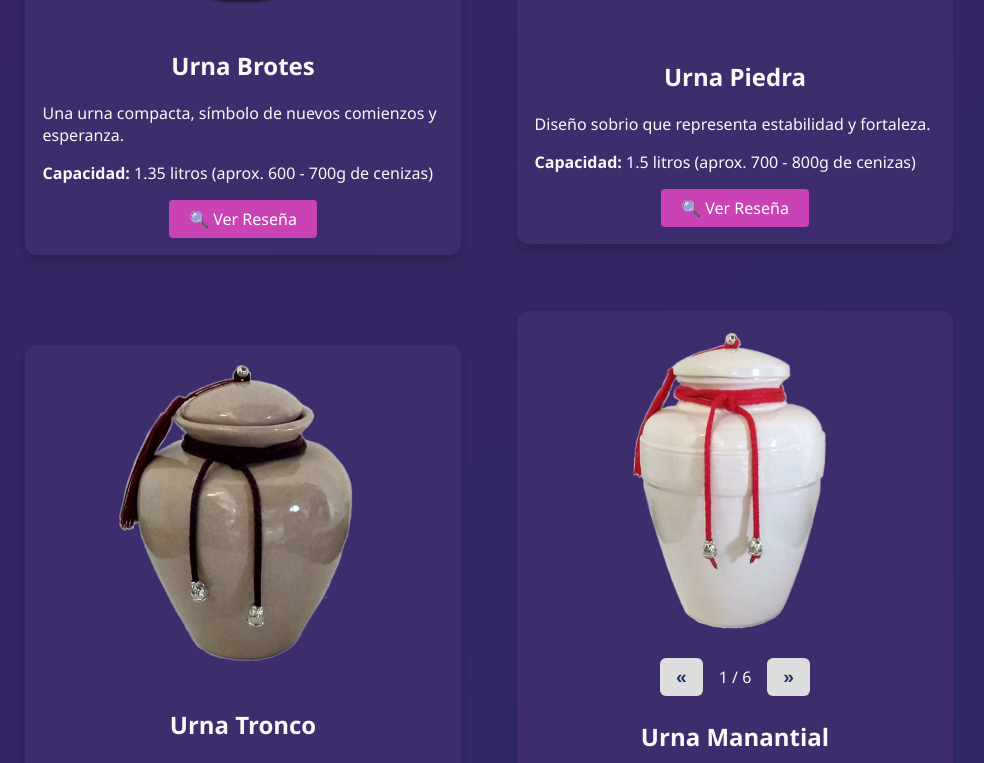
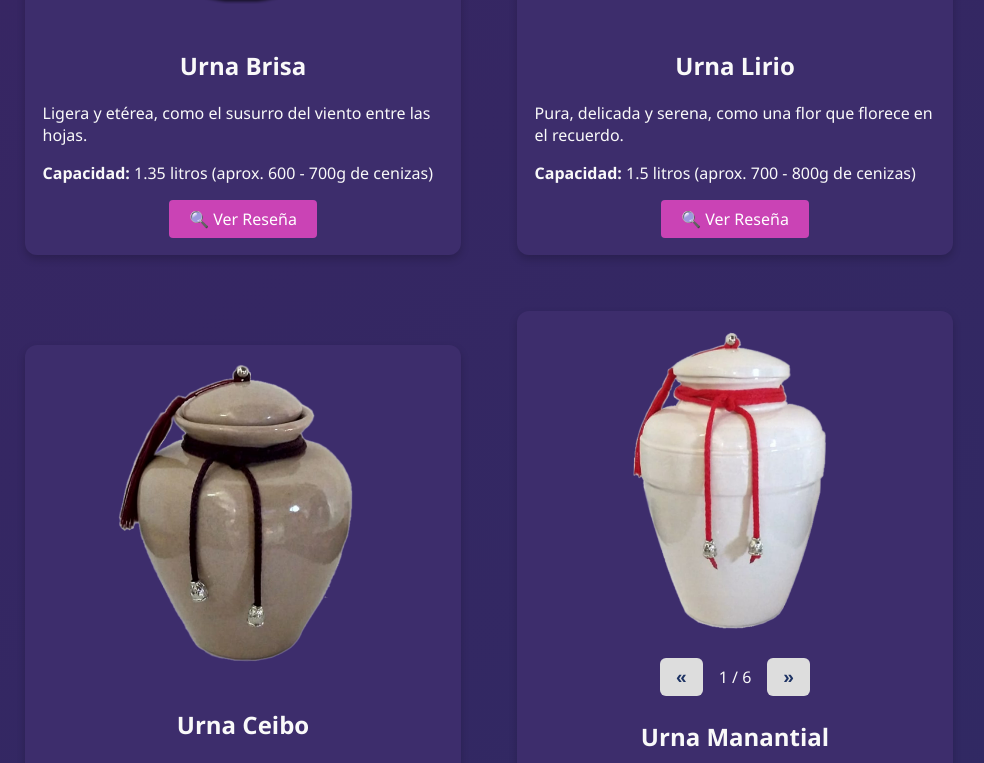
Before and after one commit to miguelkenny/urnasflordelaire, a SvelteKit app: page / in a window 1280 px wide. Shown: the part 3051-3814 px from the top of the page, without its empty margins (151-1135 px from the left). Built offline with nearby package versions, Linux system fonts and the light colour scheme.

Commit message:
Párrafos en descripcion de Urnas

```diff
--- a/src/routes/dataUrnas.js
+++ b/src/routes/dataUrnas.js
@@ -1,11 +1,13 @@
 export default [
   {
-    slug: "urna-brotes",
-    nombre: "Urna Brotes",
-    descripcion: "Una urna compacta, símbolo de nuevos comienzos y esperanza.",
+    slug: "urna-brisa",
+    nombre: "Urna Brisa",
+    descripcion: "Ligera y etérea, como el susurro del viento entre las hojas.",
     descripcionLarga: [
-      "Como los primeros brotes que emergen de la tierra, esta urna representa un comienzo suave y esperanzador.",
-      "Ideal para almas jóvenes o de energía sutil, su diseño compacto guarda con calidez los recuerdos."
+      "El modelo Brisa está inspirado en la suavidad del aire que acaricia el alma.",
+      "Con líneas delicadas y un diseño liviano, representa el tránsito sereno y natural hacia una nueva forma de existencia.",
+      "Es una urna pensada para honrar la memoria con sencillez, frescura y belleza sutil.",
+      "Ideal para quienes fueron luz suave y presencia discreta."
     ],
     imagen: ["/images/1350.png"],
     capacidad: 1.350,
@@ -13,12 +15,13 @@ export default [
     tipo: "std"
   },
   {
-    slug: "urna-piedra",
-    nombre: "Urna Piedra",
-    descripcion: "Diseño sobrio que representa estabilidad y fortaleza.",
+    slug: "urna-lirio",
+    nombre: "Urna Lirio",
+    descripcion: "Pura, delicada y serena, como una flor que florece en el recuerdo.",
     descripcionLarga: [
-      "Sólida, simple y noble. Piedra simboliza estabilidad, presencia y permanencia.",
-      "Su diseño sobrio en color liso rinde homenaje a quienes fueron pilares en la vida de sus seres queridos."
+      "El modelo Lirio evoca la paz y la pureza que deja una vida vivida con amor.",
+      "Su forma elegante y su estética floral la convierten en una urna que honra con dulzura y respeto.",
+      "Inspirada en la belleza serena del lirio, es perfecta para quienes dejaron una huella sutil pero profunda, como un perfume que persiste en el alma."
     ],
     imagen: ["/images/urna-1500-verde.png"],
     capacidad: 1.500,
@@ -26,12 +29,14 @@ export default [
     tipo: "std"
   },
   {
-    slug: "urna-tronco",
-    nombre: "Urna Tronco",
-    descripcion: "Firme y elegante, ideal para una vida con raíces profundas.",
+    slug: "urna-ceibo",
+    nombre: "Urna Ceibo",
+    descripcion: "Fuerte, vibrante y llena de vida, como el árbol que inspira su nombre.",
     descripcionLarga: [
-      "Como el tronco de un árbol, esta urna representa la fuerza tranquila, el arraigo y la historia.",
-      "Pensada para quienes vivieron con profundidad, dejando huellas duraderas en su entorno."
+      "El modelo Ceibo rinde homenaje a la fuerza vital, al arraigo y a la identidad.",
+      "Inspirado en el árbol sagrado que florece con intensidad, esta urna simboliza pasión, legado y fortaleza.",
+      "Pensada para quienes vivieron con intensidad, con raíces profundas y un espíritu que sigue floreciendo en quienes los recuerdan.",
+      "Es un tributo a la vida que continúa, aún después de la despedida."
     ],
     imagen: ["/images/1500.png"],
     capacidad: 1.750,
```
